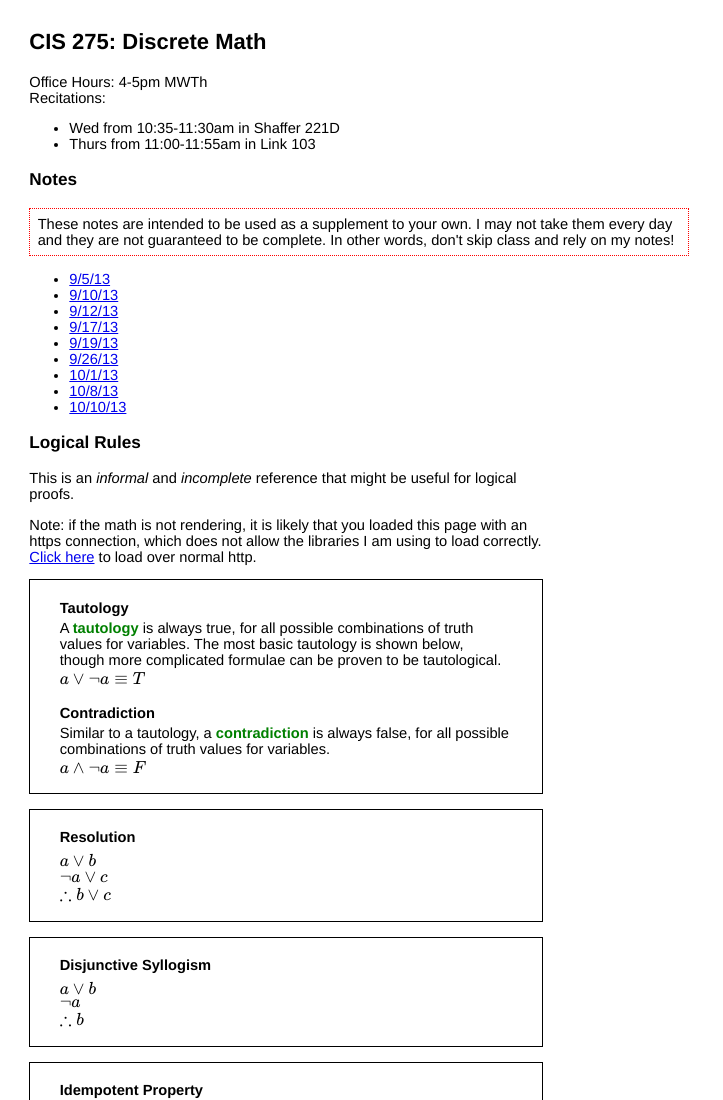
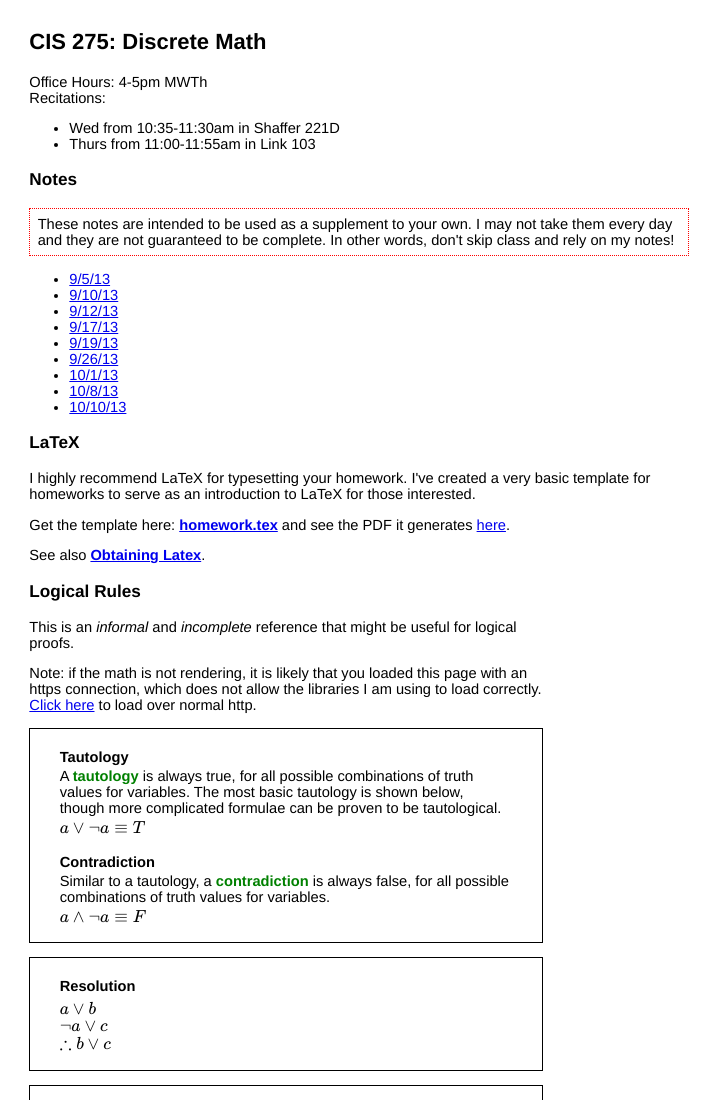
Before and after one commit to crazedgremlin/dmcardle-syr.edu-personal-page, a plain HTML site: page courses/cis275.html in a window 1280 px wide. Shown: the top 1100 px of the page, without its empty margins (0-723 px from the left). Drawn offline with nearby package versions, Linux system fonts and the light colour scheme; some packages are replaced by stand-ins of ours.

Commit message:
Added LaTeX description to course page

```diff
--- a/courses/cis275.html
+++ b/courses/cis275.html
@@ -44,6 +44,26 @@
                 <li> <a href="notes/20131008.pdf">10/8/13</a> </li>
                 <li> <a href="notes/20131010.pdf">10/10/13</a> </li>
             </ul>
+        </div>
+
+
+        <div id="latexDiv">
+
+            <h3>LaTeX</h3>
+
+            <p>
+            I highly recommend LaTeX for typesetting your homework.  I've created a very basic template for homeworks to serve as an introduction to LaTeX for those interested.
+
+            </p>
+
+            <p>
+                Get the template here: <b><a href="https://gist.github.com/crazedgremlin/6985050">homework.tex</a></b> and see the PDF it generates <a href="latex/homework.pdf">here</a>.
+            </p>
+
+            <p>
+                See also <b><a href="http://latex-project.org/ftp.html">Obtaining Latex</a></b>.
+            </p>
+
         </div>
 
 
```
Also changed, not shown: 1 other file.
